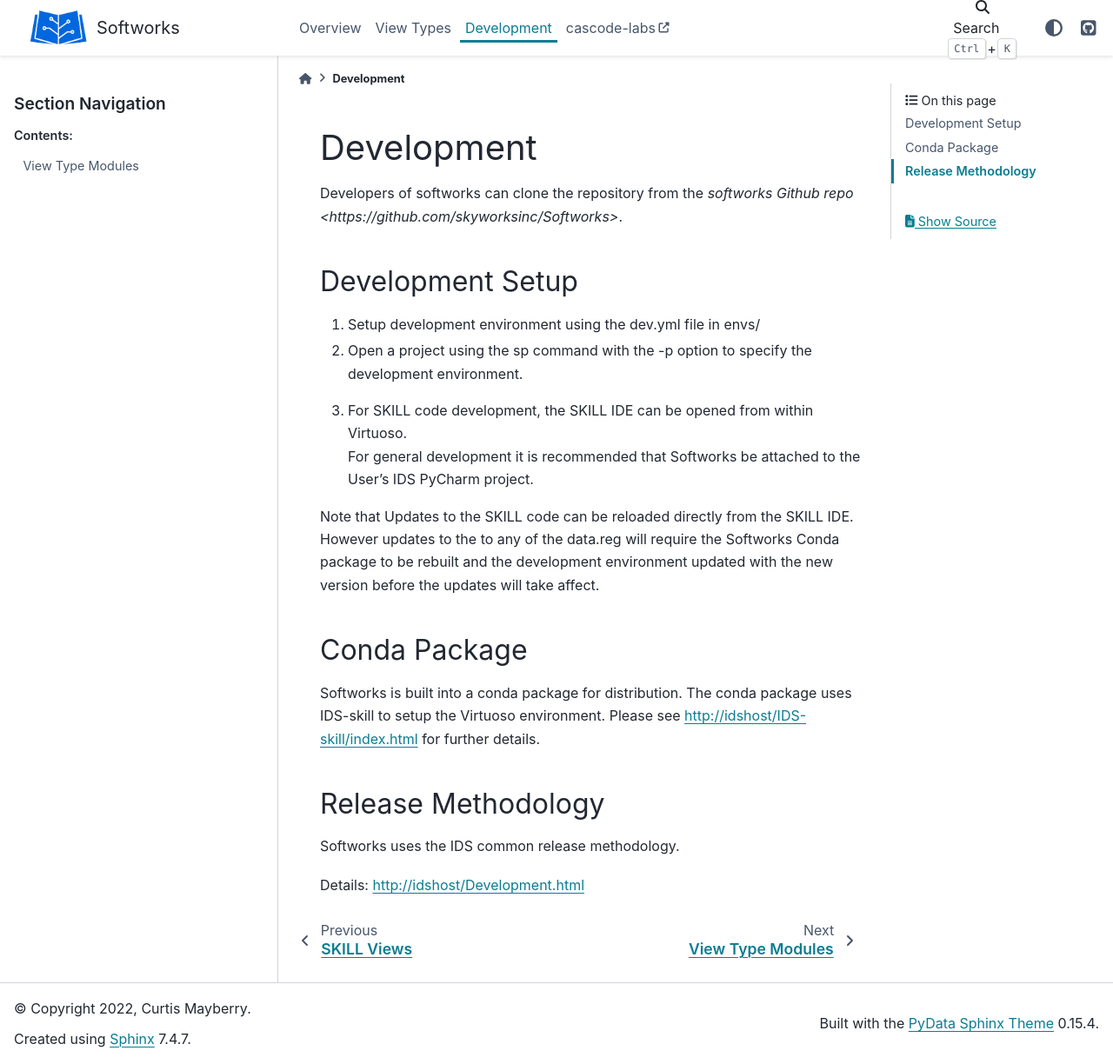
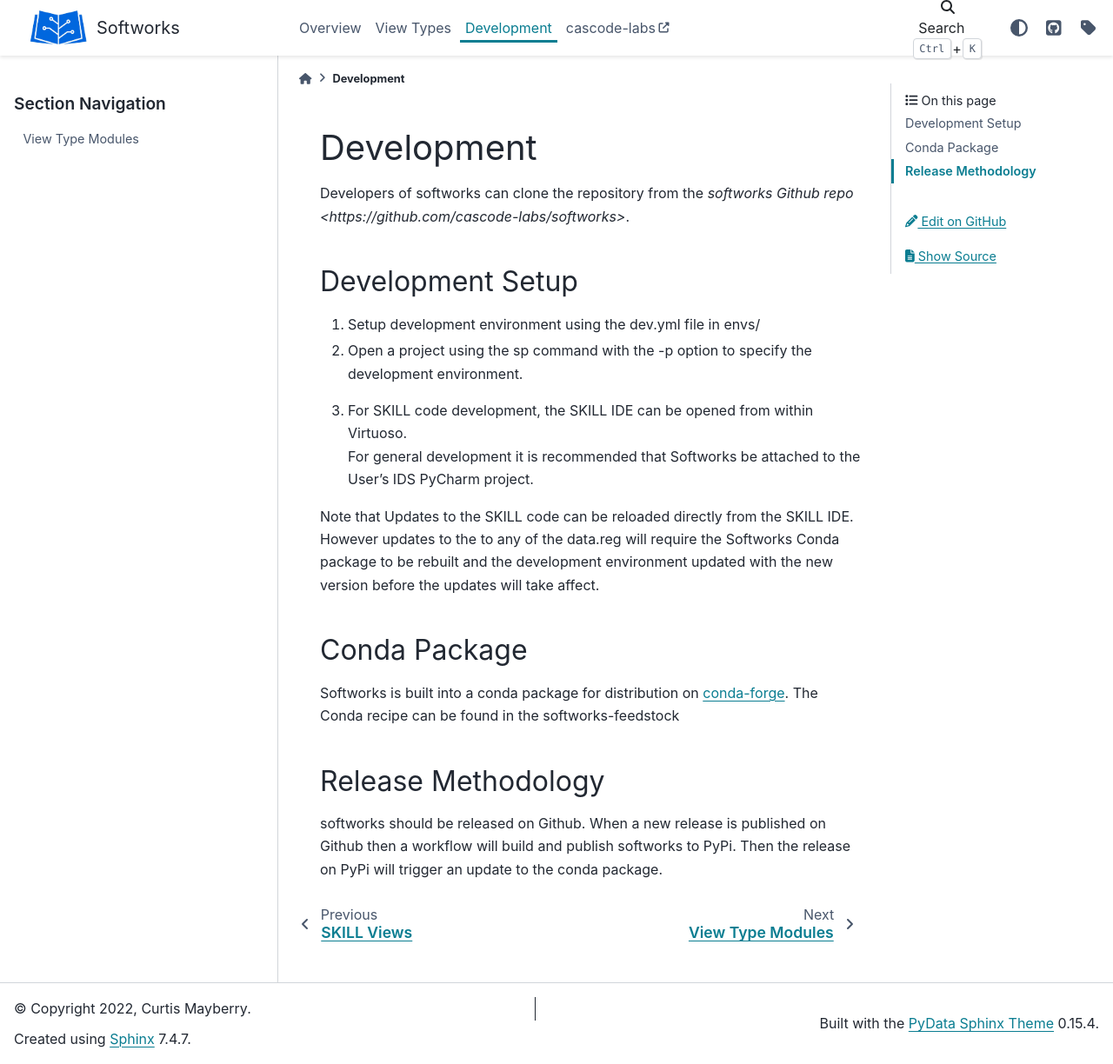
Before and after one commit to cascode-labs/softworks, a Sphinx documentation site: the page built from docs/source/development/index.rst, in a window 1280 px wide and 1224 px high. Shown: the whole window at 87% size. Built offline with Sphinx 7.4.7 and the PyData theme 0.15.4, drawn with Linux system fonts in a browser that asks for light colours; pages that are not in the unit, such as notebooks, are missing from menus; the version number is read from the project's files by our own code.

Commit message:
doc updates

```diff
--- a/docs/requirements.txt
+++ b/docs/requirements.txt
@@ -1,9 +1,10 @@
+-r ../requirements.txt
 # Docs
 sphinx == 4.5.0
 pydata-sphinx-theme == 0.9.0
 sphinx-panels == 0.6.0
 sphinx_copybutton == 0.5.0
 sphinx-argparse == 0.3.1
-sphinx-autobuild == 2021.3.14
 sphinx-github-changelog == 1.2.0
 pygments == 2.12.0
+sphinx-sitemap == 2.2.0
--- /dev/null
+++ b/docs/source/_static/css/custom.css
@@ -0,0 +1,11 @@
+/* Make each footer item in-line so they stack horizontally instead of vertically */
+.footer-item {
+    display: inline-block;
+  }
+
+/* Add a separating border line for all but the last item */
+.footer-item:not(:last-child) {
+    border-right: 1px solid var(--pst-color-text-base);
+    margin-right: .5em;
+    padding-right: .5em;
+  }
--- /dev/null
+++ b/docs/source/_templates/version.html
@@ -0,0 +1,2 @@
+<!-- This will display the version of the docs -->
+Softworks v{{ version }}
--- a/docs/source/conf.py
+++ b/docs/source/conf.py
@@ -26,7 +26,7 @@
         return version_file.read().strip()
 
 # The full version, including alpha/beta/rc tags
-release = get_version("../../version")
+release = get_version("../../softworks/version")
 
 
 # -- General configuration ---------------------------------------------------
@@ -38,6 +38,8 @@
     'sphinx_copybutton',
     'sphinx_panels',
     "sphinx_github_changelog",
+    'sphinx_sitemap',
+    'sphinx.ext.autosectionlabel',
 ]
 
 # Add any paths that contain templates here, relative to this directory.
@@ -48,6 +50,7 @@
 # This pattern also affects html_static_path and html_extra_path.
 exclude_patterns = []
 
+language = "en"
 
 # -- Options for HTML output -------------------------------------------------
 
@@ -73,6 +76,12 @@
             "icon": "fab fa-github-square",
             # The type of image to be used (see below for details)
             "type": "fontawesome",
+        },
+        {
+            "name": "Latest-release",
+            "url": "https://github.com/cascode-labs/softworks/releases/latest",  # required
+            "icon": "fas fa-tag",
+            "type": "fontawesome",
         }
     ],
     "external_links": [
@@ -81,4 +90,20 @@
     "logo": {
         "text": "Softworks",
     },
+    "footer_items": ["version", "copyright", "sphinx-version"],
+    "use_edit_page_button": True,
 }
+
+html_context = {
+    "github_url": "https://github.com",
+    "github_user": "cascode-labs",
+    "github_repo": "softworks",
+    "github_version": "main",
+    "doc_path": "docs",
+}
+
+html_baseurl = 'http://www.cascode-labs.org/softworks/'
+
+html_css_files = [
+    'css/custom.css',
+]
--- a/docs/source/development/index.rst
+++ b/docs/source/development/index.rst
@@ -1,6 +1,6 @@
 Development
 ===========
-Developers of softworks can clone the repository from the `softworks Github repo <https://github.com/skyworksinc/Softworks>`.
+Developers of softworks can clone the repository from the `softworks Github repo <https://github.com/cascode-labs/softworks>`.
 
 Development Setup
 -----------------
@@ -16,17 +16,17 @@
 
 Conda Package
 -------------
-Softworks is built into a conda package for distribution.  The conda package uses IDS-skill
-to setup the Virtuoso environment.  Please see http://idshost/IDS-skill/index.html for further details.
+Softworks is built into a conda package for distribution on `conda-forge <https://conda-forge.org/#page-top>`_.
+The Conda recipe can be found in the softworks-feedstock
 
 Release Methodology
 -------------------
-Softworks uses the IDS common release methodology.
 
-Details: http://idshost/Development.html
+softworks should be released on Github.  When a new release is published on
+Github then a workflow will build and publish softworks to PyPi.  Then the
+release on PyPi will trigger an update to the conda package.
 
 .. toctree::
-   :caption: Contents:
    :hidden:
 
    view_type_packages
--- /dev/null
+++ b/requirements.txt
@@ -0,0 +1 @@
+virtue >= 0.2.1
```
Also changed, not shown: requirements-dev.txt (added, +17 -0 lines), 2 other files.
